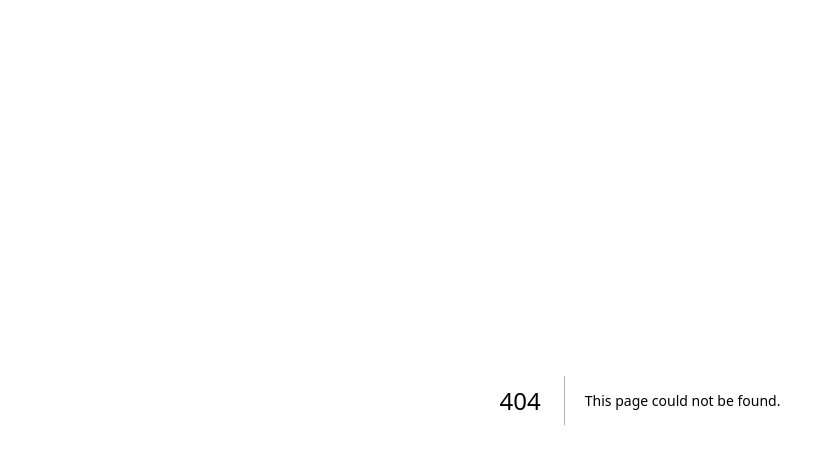
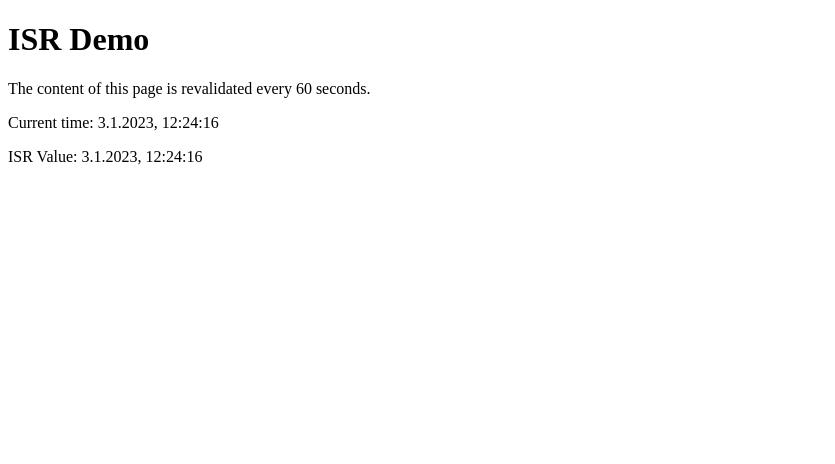
Before and after one commit to marco910/nextjs-ssr-test-app, a Next.js app: page /isr in a window 1280 px wide. Before the commit this address had no page. Shown: the top 464 px of the page, without its empty margins (0-835 px from the left). Built offline with nearby package versions, Linux system fonts and the light colour scheme.

Commit message:
Added test page for Next.js ISR

```diff
--- a/pages/index.js
+++ b/pages/index.js
@@ -25,6 +25,9 @@ export default function () {
         <li>
           <Link href="/contact">Contact Form</Link>
         </li>
+        <li>
+          <Link href="/isr">ISR Test</Link>
+        </li>
       </ul>
     </div>
   );
--- /dev/null
+++ b/pages/isr.js
@@ -0,0 +1,25 @@
+export default function IsrDemoPage({ date }) {
+    return (
+        <div>
+            <h1>ISR Demo</h1>
+            <p>
+                The content of this page is revalidated every 60 seconds.
+            </p>
+            <p>
+                Current time: {new Date().toLocaleString("de-DE", { timeZone: "Europe/Berlin" })}
+            </p>
+            <p>
+                ISR Value: {new Date(date).toLocaleString("de-DE", { timeZone: "Europe/Berlin" })}
+            </p>
+        </div>
+    )
+}
+
+export async function getStaticProps() {
+    return {
+        props: {
+            date: new Date().toISOString()
+        },
+        revalidate: 60
+    }
+}
```
